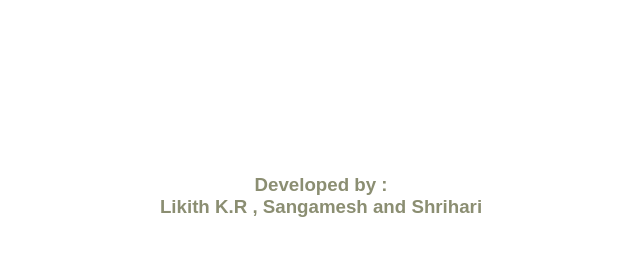
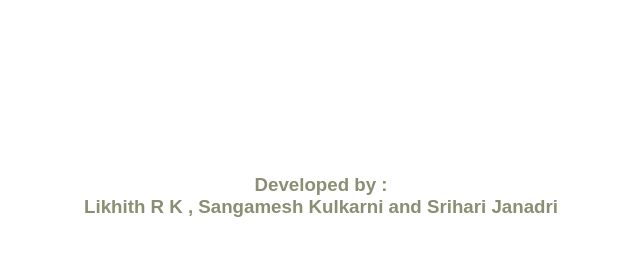
Before and after one commit to Sangamesh26/forestFirePredictionDeployment, a Flask app: page / in a window 1280 px wide. Shown: the part 545-800 px from the top of the page, without its empty margins (319-959 px from the left). Run offline with Flask 2, Linux system fonts and the light colour scheme; parts of the project's set-up code (start-up, migrations or seed data) failed here and were passed over; some libraries are stand-ins or nearby versions.

Commit message:
Update index.html

```diff
--- a/templates/index.html
+++ b/templates/index.html
@@ -32,6 +32,6 @@
         <div class="results">
          <h2 style="color:orange;"> {{ prediction }} </h2>
         </div>
-        <h3><p style="color:#8b8e72;">Developed by :<br>Likith K.R , Sangamesh and Shrihari</p></h3>
+        <h3><p style="color:#8b8e72;">Developed by :<br>Likhith R K , Sangamesh Kulkarni and Srihari Janadri </p></h3>
     </body>
 </html>
```
